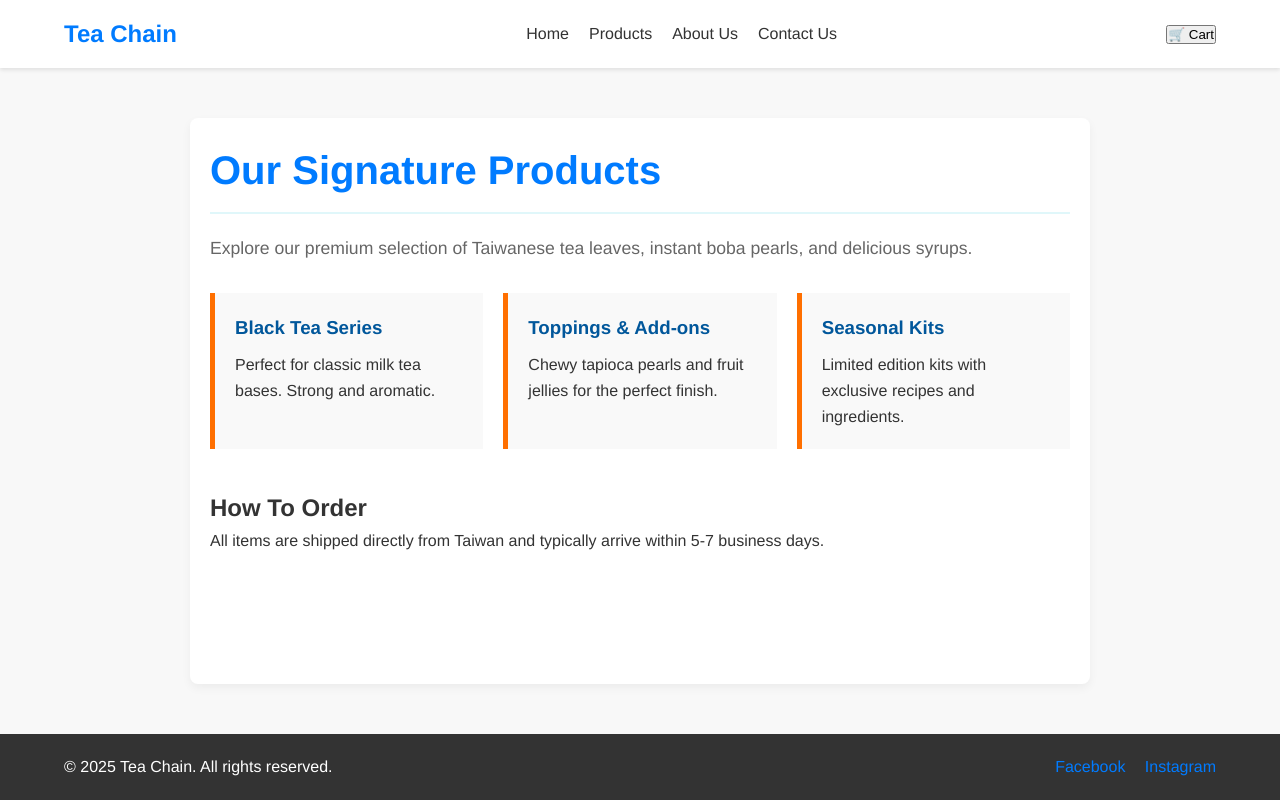
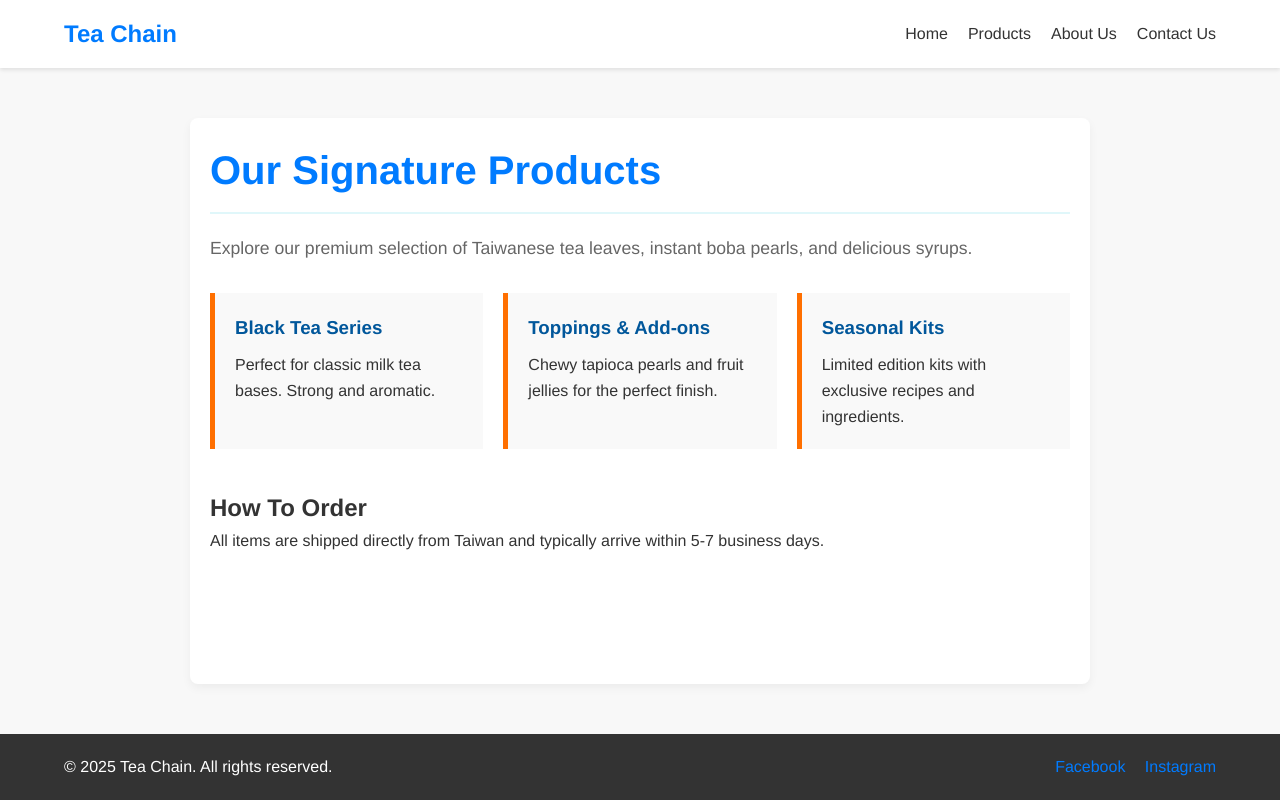
Before and after one commit to octaphportal-ctrl/Teachain, a plain HTML site: page products.html in a window 1280 px wide. Drawn offline with Linux system fonts and the light colour scheme.

Commit message:
Update products.html

```diff
--- a/products.html
+++ b/products.html
@@ -18,8 +18,7 @@
                 <li><a href="contact.html">Contact Us</a></li>
             </ul>
         </nav>
-        <button class="cart-button">🛒 Cart</button>
-    </header>
+        </header>
 
     <main class="page-content">
         <h1>Our Signature Products</h1>
```
